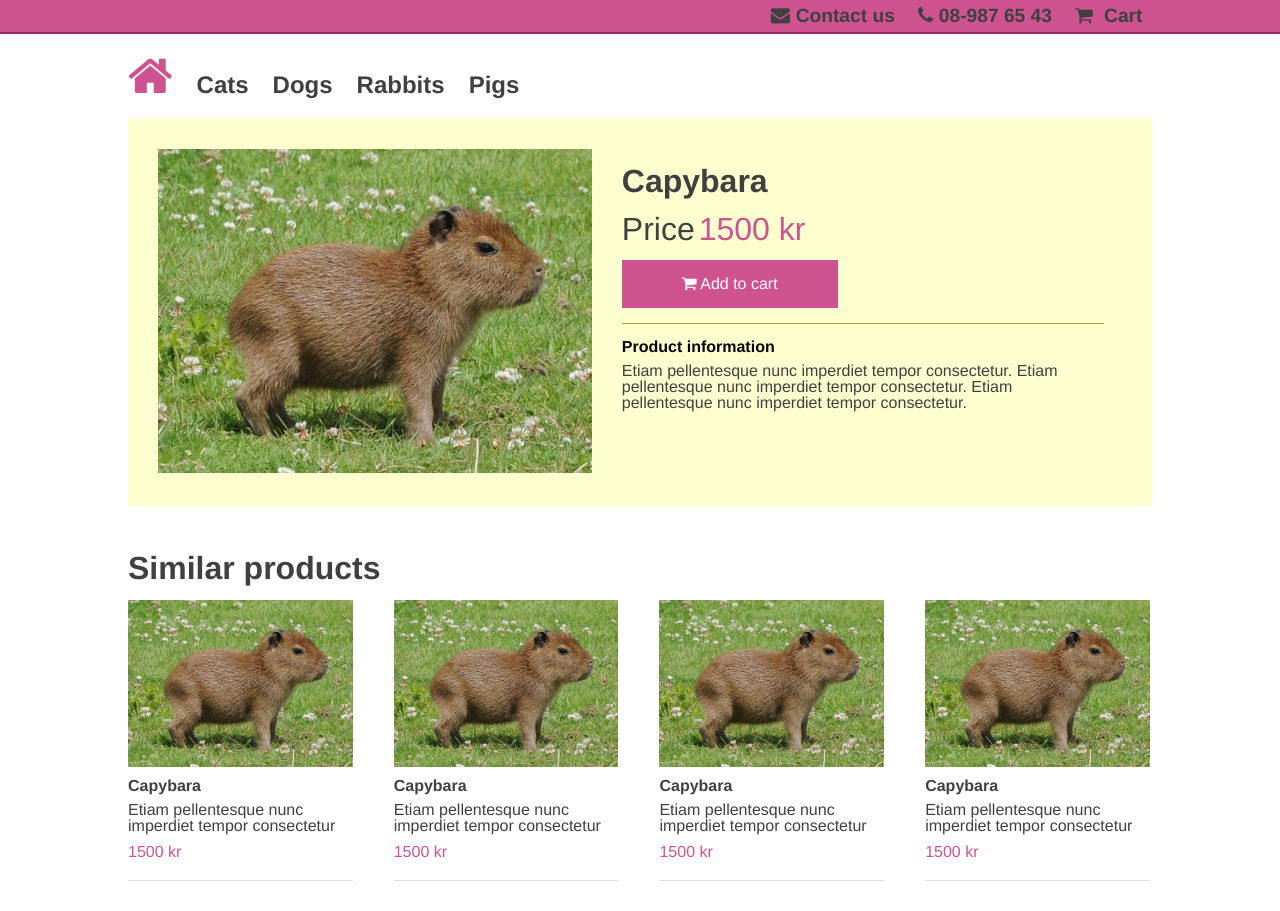
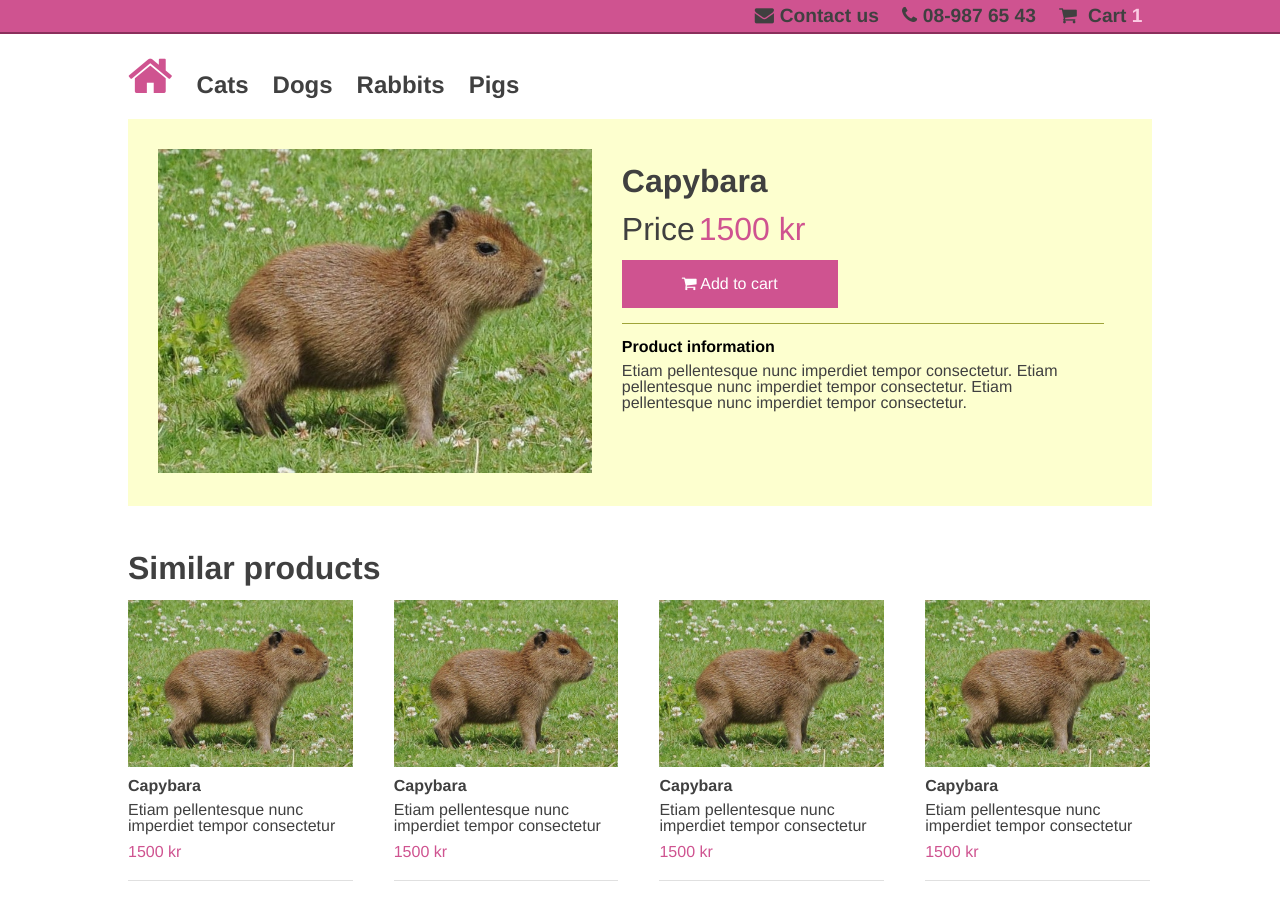
Before and after one commit to Ringen/accessibility, a website: page app/views/product.html in a window 1280 px wide. Both pictures are taken after a click on the button "Add to cart". Drawn offline with nearby package versions, Linux system fonts and the light colour scheme.

Commit message:
Added counter to cart in header

```diff
--- a/app/views/product.html
+++ b/app/views/product.html
@@ -16,7 +16,9 @@
 				<span class="a11y-header__top-border-links-container">
 					<a href="contact.html" class="a11y_header__top-border-link"><i class="fa fa-envelope a11y_header__top-border-icon"></i>Contact us</a>
 					<a href="tel:08-987 65 43" class="a11y_header__top-border-link"><i class="fa fa-phone a11y_header__top-border-icon"></i>08-987 65 43</a>
-					<a href="#" class="a11y_header__top-border-link"><i class="fa fa-shopping-cart a11y_header__top-border-icon"></i> Cart</a>
+					<a href="#" class="a11y_header__top-border-link">
+						<i class="fa fa-shopping-cart a11y_header__top-border-icon"></i> Cart <span class="a11y_js-cart-counter a11y_header__cart-counter is-not-empty" data-value="0">0</span>
+					</a>
 				</span>
 			</div>
 			<nav id="a11y_menu" class="a11y_menu">
@@ -48,7 +50,7 @@
 				<h1 class="a11y_product__heading">Capybara</h1>
 				<span class="a11y_product__price-label">Price</span>
 				<span class="a11y_product__price">1500 kr</span>
-				<button class="a11y_button a11y_product__button"><i class="fa fa-shopping-cart"></i> Add to cart</button>
+				<button class="a11y_js-add-to-cart a11y_button a11y_product__button"><i class="fa fa-shopping-cart"></i> Add to cart</button>
 				<h2 class="a11y_product__sub-heading">Product information</h2>
 				<p class="a11y_product__info-text">Etiam pellentesque nunc imperdiet tempor consectetur. Etiam pellentesque nunc imperdiet tempor consectetur. Etiam pellentesque nunc imperdiet tempor consectetur.</p>
 			</div>
--- a/src/javascripts/product.js
+++ b/src/javascripts/product.js
@@ -13,6 +13,16 @@ $(document).ready(function(){
 		}
 	);
 
+	$('.a11y_js-add-to-cart').click(function () {
+		var counter = $('.a11y_js-cart-counter'),
+			value = JSON.parse(counter.attr('data-value'));
+
+		value++;
+		counter.attr('data-value', value);
+
+		counter.html(''+ value +'');
+	});
+
 	$('.a11y_js-product-item').focus(
 		//mouseenter
 		function () {
--- a/src/stylesheets/base/_i-colors.scss
+++ b/src/stylesheets/base/_i-colors.scss
@@ -24,9 +24,15 @@ $color-white-green: #BDFECB;
 $color-netlight-purple: #36185f;
 $color-netlight-gold: #cc9933;
 
+/*main color theme*/
+$color-main: $color-pink;
+$color-main-light: $color-light-pink;
+$color-main-dark: $color-dark-pink;
+$color-main-white: $color-white-pink;
+
 /*links*/
 $color-link: $color-gray;
-$color-link-outline: #afffff;
+$color-link-outline: $color-main;
 
 /*icons*/
 $color-icon: $color-gray;
@@ -34,9 +40,3 @@ $color-icon-hover: $color-light-gray;
 
 /*text*/
 $color-text: $color-gray;
-
-/*main color theme*/
-$color-main: $color-pink;
-$color-main-light: $color-light-pink;
-$color-main-dark: $color-dark-pink;
-$color-main-white: $color-white-pink;
--- a/src/stylesheets/features/_header.scss
+++ b/src/stylesheets/features/_header.scss
@@ -31,3 +31,13 @@
 .a11y_header__top-border-icon {
 	margin-right: 0.3em;
 }
+
+.a11y_header__cart-counter {
+	@extend %a11y_text;
+
+	&.is-not-empty {
+		color: $color-dark-green;
+		color: $color-white-yellow;
+		color: $color-main-white;
+	}
+}
```
Also changed, not shown: app/views/contact.html (+3 -1 lines), app/views/index.html (+3 -1 lines), src/stylesheets/css/style.css, 1 other file.
